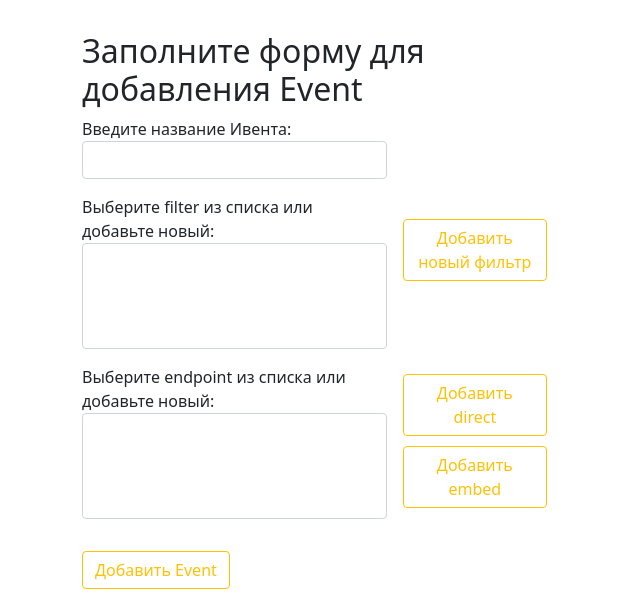
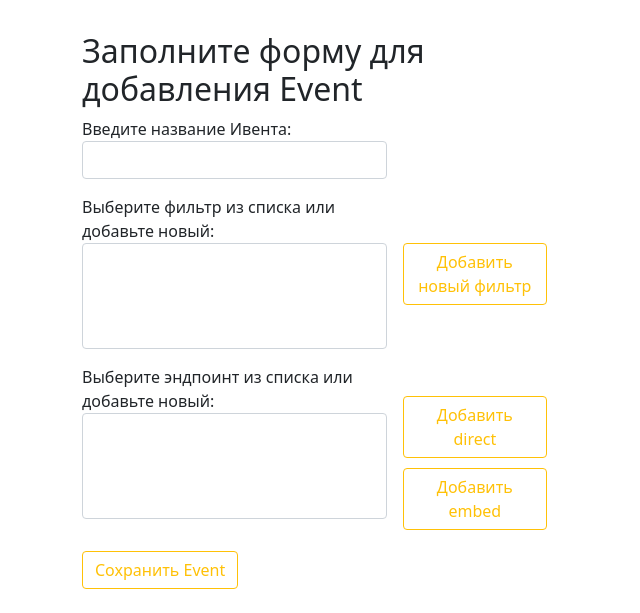
Before and after one commit to IgChern/proj_hooks, a Django app: page /make_event/ in a window 1280 px wide. Shown: the part 222-835 px from the top of the page, without its empty margins (0-640 px from the left). Run offline with Django 4.2, Linux system fonts and the light colour scheme; the visitor is signed in with stand-in values (Sample User, id 1); data that the repository does not hold is empty; some libraries are stand-ins or nearby versions.

```diff
--- a/app_hooks/static/styles.css
+++ b/app_hooks/static/styles.css
@@ -7,31 +7,3 @@
     justify-content: center;
     height: 20vh;
 }
-
-.heading-style {
-    font-size: 30px;
-    color: black;
-}
-
-.yellow-highlight-form {
-    border-color: #ffc207;
-    box-shadow: 0 0 25px #ffc207;
-}
-
-.btn1 {
-    text-align: left;
-    margin-top: 102px;
-}
-
-.btn1 a {
-    margin-bottom: 12px;
-}
-
-.btn2-3 {
-    text-align: left;
-    margin-top: 81px;
-}
-
-.btn2-3 a {
-    margin-bottom: 10px;
-}
--- a/app_hooks/templates/app_hooks/events.html
+++ b/app_hooks/templates/app_hooks/events.html
@@ -2,6 +2,7 @@
 {% block all_events %}
 <div class="container mt-3">
   <h2>Список созданных Ивентов</h2>
+  <p><mark>Всего ивентов: {{ page_obj.paginator.count }}</mark></p>
   <table class="table table-striped">
     <thead>
       <tr>
--- a/app_hooks/templates/app_hooks/makedirectevent.html
+++ b/app_hooks/templates/app_hooks/makedirectevent.html
@@ -2,7 +2,7 @@
 {% load crispy_forms_tags %}
 {% block title %}Events app {% endblock %}
 {% block all_events %}
-<div class="col-md-12">
+<div class="col-md-8">
   <br />
   {% block direct_form_content %} {% include "app_users/endpointdirect.html" %}
   {% endblock %}
--- a/app_hooks/templates/app_hooks/makeembededevent.html
+++ b/app_hooks/templates/app_hooks/makeembededevent.html
@@ -1,7 +1,7 @@
 {% extends "app_users/base.html" %}
 {% block title %}Events app{% endblock %}
 {% block all_events %}
-<div class="col-md-5">
+<div class="col-md-8">
   <br/>
   {% block embeded_form_content %}
   {% include "app_users/endpointembeded.html" %}
--- a/app_hooks/views.py
+++ b/app_hooks/views.py
@@ -1,5 +1,4 @@
-from typing import Any
-from django.core.paginator import Paginator
+from django.forms.models import BaseModelForm
 from rest_framework.views import APIView, View
 from rest_framework.response import Response
 from rest_framework.status import HTTP_200_OK
@@ -9,10 +8,11 @@ from .webhook import Service
 from .models import Event, Filter, EndpointDirect, EmbededFields, EmbededFooter, EndpointEmbeded
 from django.views.generic import ListView
 from app_users.forms import FilterForm, EndpointDirectForm, EmbededFieldsForm, EmbededFooterForm, EndpointEmbededForm, EventForm
-from django.shortcuts import redirect, render
+from django.shortcuts import redirect, render, get_object_or_404
 from django.urls import reverse_lazy
+from django.forms import Form
 from django.contrib import messages
-from django.views.generic.edit import DeleteView, UpdateView
+from django.views.generic.edit import DeleteView, UpdateView, CreateView
 import logging
 
 logger = logging.getLogger('app_hooks')
@@ -43,185 +43,114 @@ class EventListView(ListView):
         return Event.objects.all().order_by('name')
 
 
-class MakeDirectEndpoint(ListView):
+class MakeDirectEndpoint(CreateView):
     model = EndpointDirect
+    form_class = EndpointDirectForm
     template_name = 'app_hooks/makedirectevent.html'
-    context_object_name = 'makeevent'
+    success_url = reverse_lazy('events:make_event')
 
     def get_context_data(self, **kwargs):
         context = super().get_context_data(**kwargs)
         if self.request.user.is_authenticated:
-            context['direct_form'] = EndpointDirectForm()
+            context['direct_form'] = context['form']
         return context
 
-    def post(self, request, *args, **kwargs):
-        form = EndpointDirectForm(request.POST)
-
-        if form.is_valid() and form.cleaned_data:
-            new_fields = EndpointDirect(
-                name=form.cleaned_data['name'],
-                callback=form.cleaned_data['callback'],
-                template=form.cleaned_data['template']
-            )
-            new_fields.save()
-            messages.success(
-                request, f'Direct endpoint {new_fields.name} добавлен')
-            return redirect('events:make_event')
-        else:
-            form = EndpointDirectForm()
-        return redirect(request, "make_directevent.html", {"form": form})
+    def form_valid(self, form):
+        response = super().form_valid(form)
+        messages.success(
+            self.request, f'Direct endpoint {self.object.name} добавлен')
+        return response
 
 
-class MakeEmbededEndpoint(ListView):
+class MakeEmbededEndpoint(CreateView):
     model = EndpointEmbeded
+    form_class = EndpointEmbededForm
     template_name = 'app_hooks/makeembededevent.html'
-    context_object_name = 'makeevent'
+    success_url = reverse_lazy('events:make_event')
 
     def get_context_data(self, **kwargs):
         context = super().get_context_data(**kwargs)
         if self.request.user.is_authenticated:
-            context['embeded_form'] = EndpointEmbededForm()
+            context['embeded_form'] = context['form']
         return context
 
-    def post(self, request, *args, **kwargs):
-        form = EndpointEmbededForm(request.POST)
-
-        if form.is_valid() and form.cleaned_data:
-            new_fields = EndpointEmbeded(
-                name=form.cleaned_data['name'],
-                callback=form.cleaned_data['callback'],
-                title=form.cleaned_data['title'],
-                description=form.cleaned_data['description'],
-                url=form.cleaned_data['url'],
-                color=form.cleaned_data['color'],
-                thumbnail=form.cleaned_data['thumbnail'],
-                author=form.cleaned_data['author']
-            )
-            new_fields.save()
-            new_fields.footer.set(form.cleaned_data['footer'])
-            new_fields.fields.set(form.cleaned_data['fields'])
-            new_fields.save()
-            messages.success(
-                request, f'Endpoint embeded {new_fields.name} добавлен')
-            return redirect('events:make_event')
-        else:
-            form = EndpointEmbededForm()
-        return redirect(request, "makeembededevent.html", {"form": form})
+    def form_valid(self, form):
+        response = super().form_valid(form)
+        messages.success(
+            self.request, f'Embed endpoint {self.object.name} добавлен')
+        return response
 
 
-class MakeEvent(ListView):
+class MakeEvent(CreateView):
     model = Event
+    form_class = EventForm
     template_name = 'app_hooks/makeevent.html'
-    context_object_name = 'makeevent'
+    success_url = reverse_lazy('events:events')
 
     def get_context_data(self, **kwargs):
         context = super().get_context_data(**kwargs)
         if self.request.user.is_authenticated:
-            context['event_form'] = EventForm()
+            context['event_form'] = context['form']
         return context
 
-    def post(self, request, *args, **kwargs):
-        form = EventForm(request.POST)
-
-        if form.is_valid() and form.cleaned_data:
-            new_fields = Event(
-                name=form.cleaned_data['name']
-            )
-            new_fields.save()
-            new_fields.filters.set(form.cleaned_data['filters'])
-            new_fields.endpoints.set(
-                form.cleaned_data['endpoints'])
-            new_fields.save()
-            messages.success(request, f"Event {new_fields.name} добавлен")
-            return redirect('events:events')
-        else:
-            form = EventForm()
-        return redirect(request, "makeevent.html", {"form": form})
+    def form_valid(self, form):
+        response = super().form_valid(form)
+        messages.success(self.request, f'Event {self.object.name} добавлен')
+        return response
 
 
-class MakeFilter(ListView):
+class MakeFilter(CreateView):
     model = Filter
+    form_class = FilterForm
     template_name = 'app_hooks/makefilter.html'
-    context_object_name = 'makeevent'
+    success_url = reverse_lazy('events:make_event')
 
     def get_context_data(self, **kwargs):
         context = super().get_context_data(**kwargs)
         if self.request.user.is_authenticated:
-            context['filter_form'] = FilterForm()
+            context['filter_form'] = context['form']
         return context
 
-    def post(self, request, *args, **kwargs):
-        form = FilterForm(request.POST)
-
-        if form.is_valid():
-            new_fields = Filter(
-                name=form.cleaned_data['name'],
-                data=form.cleaned_data['data']
-            )
-            new_fields.save()
-            messages.success(request, f'Filter {new_fields.name} добавлен')
-            return redirect('events:make_event')
-        else:
-            form = FilterForm()
-
-        return redirect(request, "makefilter.html", {"form": form})
+    def form_valid(self, form):
+        response = super().form_valid(form)
+        messages.success(self.request, f'Filter {self.object.name} добавлен')
+        return response
 
 
-class MakeFields(ListView):
+class MakeFields(CreateView):
     model = EmbededFields
+    form_class = EmbededFieldsForm
     template_name = 'app_hooks/makefields.html'
-    context_object_name = 'makeevent'
+    success_url = reverse_lazy('events:make_eventembed')
 
     def get_context_data(self, **kwargs):
         context = super().get_context_data(**kwargs)
         if self.request.user.is_authenticated:
-            context['embededfields_form'] = EmbededFieldsForm()
+            context['embededfields_form'] = context['form']
         return context
 
-    def post(self, request, *args, **kwargs):
-        form = EmbededFieldsForm(request.POST)
-
-        if form.is_valid():
-            new_fields = EmbededFields(
-                name=form.cleaned_data['name'],
-                value=form.cleaned_data['value'],
-                inline=form.cleaned_data['inline']
-            )
-            new_fields.save()
-            messages.success(request, f'Field {new_fields.name} добавлен')
-            return redirect('events:make_eventembed')
-        else:
-            form = EmbededFieldsForm()
-
-        return redirect(request, "makefields.html", {"form": form})
+    def form_valid(self, form):
+        response = super().form_valid(form)
+        messages.success(self.request, f'Field {self.object.name} добавлен')
+        return response
 
 
-class MakeFooter(ListView):
+class MakeFooter(CreateView):
     model = EmbededFooter
+    form_class = EmbededFooterForm
     template_name = 'app_hooks/makefooter.html'
-    context_object_name = 'makeevent'
+    success_url = reverse_lazy('events:make_eventembed')
 
     def get_context_data(self, **kwargs):
         context = super().get_context_data(**kwargs)
         if self.request.user.is_authenticated:
-            context['footer_form'] = EmbededFooterForm()
+            context['footer_form'] = context['form']
         return context
 
-    def post(self, request, *args, **kwargs):
-        form = EmbededFooterForm(request.POST)
-
-        if form.is_valid():
-            new_fields = EmbededFooter(
-                text=form.cleaned_data['text'],
-                icon_url=form.cleaned_data['icon_url']
-            )
-            new_fields.save()
-            messages.success(request, f'Footer {new_fields.text} добавлен')
-            return redirect('events:make_eventembed')
-
-        else:
-            form = EmbededFooterForm()
-        return redirect(request, "makefooter.html", {"form": form})
+    def form_valid(self, form):
+        response = super().form_valid(form)
+        messages.success(self.request, f'Footer {self.object.text} добавлен')
+        return response
 
 
 class EventDeleteView(DeleteView):
@@ -237,8 +166,26 @@ class EventUpdateView(UpdateView):
     model = Event
     form_class = EventForm
     template_name = 'app_hooks/update.html'
-    success_url = reverse_lazy('events:upd_events')
+
+    def get_context_data(self, **kwargs):
+        context = super().get_context_data(**kwargs)
+        if self.request.user.is_authenticated:
+            context['event_form'] = context['form']
+            context['event_id'] = self.object.id
+        return context
+
+    def post(self, request, pk):
+        post = get_object_or_404(Event, pk=pk)
+        form = EventForm(request.POST, instance=post)
+        if form.is_valid():
+            post = form.save(commit=False)
+            post.save()
+            form.save_m2m()
+            messages.success(request, f"Event {post.name} обновлен")
+            return redirect('events:upd_events', pk=post.pk)
+        else:
+            form = EventForm(instance=post)
+        return render(request, "app_hooks/update.html", {"form": form, "event_id": pk})
 
     def get_success_url(self):
-        messages.success(self.request, f'Event изменен')
         return reverse_lazy('events:upd_events', kwargs={'pk': self.object.pk})
--- a/app_users/forms.py
+++ b/app_users/forms.py
@@ -16,8 +16,8 @@ class FilterForm(forms.ModelForm):
         model = Filter
         fields = ['name', 'data']
         labels = {
-            'name': 'Название фильтра',
-            'data': 'Данные фильтра',
+            'name': 'Введите название фильтра',
+            'data': 'Введите данные фильтра',
         }
         widgets = {
             'name': forms.TextInput(attrs={'class': 'form-control'}),
@@ -30,9 +30,9 @@ class EndpointDirectForm(forms.ModelForm):
         model = EndpointDirect
         fields = ['name', 'callback', 'template']
         labels = {
-            'name': 'Название endpoint',
-            'callback': 'Данные callback(url)',
-            'template': 'Данные template'
+            'name': 'Введите название эндпоинта',
+            'callback': 'Введите данные callback(url)',
+            'template': 'Введите данные template'
         }
         widgets = {
             'name': forms.TextInput(attrs={'class': 'form-control'}),
@@ -46,9 +46,9 @@ class EmbededFieldsForm(forms.ModelForm):
         model = EmbededFields
         fields = ['name', 'value', 'inline']
         labels = {
-            'name': 'Название field',
-            'value': 'Данные value',
-            'inline': 'Inline(T/F)'
+            'name': 'Введите название доп. поля',
+            'value': 'Введите данные доп. поля',
+            'inline': 'Выберите Inline'
         }
         widgets = {
             'name': forms.TextInput(attrs={'class': 'form-control'}),
@@ -61,8 +61,8 @@ class EmbededFooterForm(forms.ModelForm):
         model = EmbededFooter
         fields = ['text', 'icon_url']
         labels = {
-            'text': 'Текст footer',
-            'icon_url': 'Ссылка на image'
+            'text': 'Введите текст футера',
+            'icon_url': 'Введите ссылку на изображение футера'
         }
         widgets = {
             'text': forms.TextInput(attrs={'class': 'form-control'}),
@@ -77,14 +77,14 @@ class EndpointEmbededForm(forms.ModelForm):
         fields = ['name', 'callback', 'title', 'description',
                   'url', 'color', 'thumbnail', 'author', 'fields', 'footer']
         labels = {
-            'name': 'Название endpoint',
-            'callback': 'Данные callback(url)',
-            'title': 'Данные title',
-            'description': 'Данные description',
-            'url': 'Данные URL',
-            'color': 'Данные color',
-            'thumbnail': 'Данные thumbnail(url)',
-            'author': 'Данные author',
+            'name': 'Введите название эндпоинта',
+            'callback': 'Введите данные callback(url)',
+            'title': 'Введите данные title',
+            'description': 'Введите данные description',
+            'url': 'Введите URL',
+            'color': 'Введите цвет в формате цифр',
+            'thumbnail': 'Введите данные thumbnail(url)',
+            'author': 'Введите автора',
             'fields': 'Выберите fields или добавьте новый',
             'footer': 'Выберите footer или добавьте новый'
         }
@@ -108,8 +108,8 @@ class EventForm(forms.ModelForm):
         fields = ['name', 'filters', 'endpoints']
         labels = {
             'name': 'Введите название Ивента',
-            'filters': 'Выберите filter из списка или добавьте новый',
-            'endpoints': 'Выберите endpoint из списка или добавьте новый'
+            'filters': 'Выберите фильтр из списка или добавьте новый',
+            'endpoints': 'Выберите эндпоинт из списка или добавьте новый'
         }
         widgets = {
             'name': forms.TextInput(attrs={'class': 'form-control'}),
--- a/app_users/templates/app_users/embededfields.html
+++ b/app_users/templates/app_users/embededfields.html
@@ -7,6 +7,6 @@
       {% csrf_token %} {{embededfields_form|crispy}}
     </div>
   </div>
-  <button type="submit" class="btn btn-outline-warning">Save field</button>
+  <button type="submit" class="btn btn-outline-warning">Сохранить Field</button>
 </form>
 {% endblock %}
--- a/app_users/templates/app_users/embededfooter.html
+++ b/app_users/templates/app_users/embededfooter.html
@@ -8,6 +8,6 @@
                 {{footer_form|crispy}}
             </div>
         </div>
-        <button type="submit" class="btn btn-outline-warning">Save footer</button>
+        <button type="submit" class="btn btn-outline-warning">Сохранить Footer</button>
     </form>
 {% endblock %}
--- a/app_users/templates/app_users/endpointdirect.html
+++ b/app_users/templates/app_users/endpointdirect.html
@@ -1,7 +1,7 @@
 {% load crispy_forms_tags %} {% block direct_form_content %}
 <h2>Заполните форму для добавления endpoint_direct</h2>
-<form method="post" class="row g-3">
+<form method="post">
   <div class="mb-3 form-control">{% csrf_token %} {{direct_form|crispy}}</div>
-  <button type="submit" class="btn btn-outline-warning">Save endpoint</button>
+  <button type="submit" class="btn btn-outline-warning">Сохрнаить Endpoint</button>
 </form>
 {% endblock %}
--- a/app_users/templates/app_users/endpointembeded.html
+++ b/app_users/templates/app_users/endpointembeded.html
@@ -8,13 +8,13 @@
 
   <div class="col-md-4">
     <div class="form-group">
-      <a href="{% url 'events:make_fields' %}" class="btn btn-outline-warning" style="margin-top: 648px;">Добавить fields</a>
-      <a href="{% url 'events:make_footer' %}" class="btn btn-outline-warning" style="margin-top: 91px;">Добавить footer</a>
+      <a href="{% url 'events:make_fields' %}" class="btn btn-outline-warning" style="margin-top: 720px;">Добавить fields</a>
+      <a href="{% url 'events:make_footer' %}" class="btn btn-outline-warning" style="margin-top: 98px;">Добавить footer</a>
     </div>
   </div>
 
   <div class="col-12">
-    <button type="submit" class="btn btn-outline-warning">Save endpoint</button>
+    <button type="submit" class="btn btn-outline-warning">Сохранить Endpoint</button>
   </div>
 </form>
 {% endblock %}
--- a/app_users/templates/app_users/event.html
+++ b/app_users/templates/app_users/event.html
@@ -7,18 +7,18 @@
   </div>
 
   <div class="col-md-4">
-    <div class="form-group btn1">
-      <a href="{% url 'events:make_filter' %}" class="btn btn-outline-warning">Добавить новый фильтр</a>
+    <div class="form-group">
+      <a href="{% url 'events:make_filter' %}" class="btn btn-outline-warning" style="margin-top: 126px;">Добавить новый фильтр</a>
     </div>
 
-    <div class="form-group btn2-3">
-      <a href="{% url 'events:make_eventdirect' %}" class="btn btn-outline-warning">Добавить direct</a>
-      <a href="{% url 'events:make_eventembed' %}" class="btn btn-outline-warning">Добавить embed</a>
+    <div class="form-group">
+      <a href="{% url 'events:make_eventdirect' %}" class="btn btn-outline-warning" style="margin-top: 91px;">Добавить direct</a>
+      <a href="{% url 'events:make_eventembed' %}" class="btn btn-outline-warning" style="margin-top: 10px;">Добавить embed</a>
     </div>
   </div>
 
   <div class="col-12">
-    <button type="submit" class="btn btn-outline-warning">Добавить Event</button>
+    <button type="submit" class="btn btn-outline-warning">Сохранить Event</button>
   </div>
 </form>
 {% endblock %}
--- a/app_users/templates/app_users/filter.html
+++ b/app_users/templates/app_users/filter.html
@@ -4,6 +4,6 @@
   <div class="mb-3">
     <div class="form-control">{% csrf_token %} {{filter_form|crispy}}</div>
   </div>
-  <button type="submit" class="btn btn-outline-warning">Save filter</button>
+  <button type="submit" class="btn btn-outline-warning">Сохранить Filter</button>
 </form>
 {% endblock %}
```
Also changed, not shown: app_hooks/templatetags/helper_tags.py (added, +8 -0 lines), app_users/templates/app_users/content_update.html (+2 -20 lines), app_hooks/templatetags/__init__.py (added).
